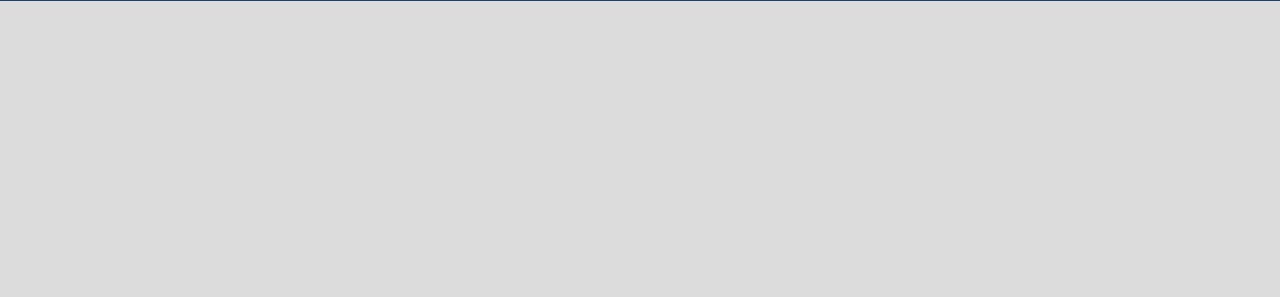
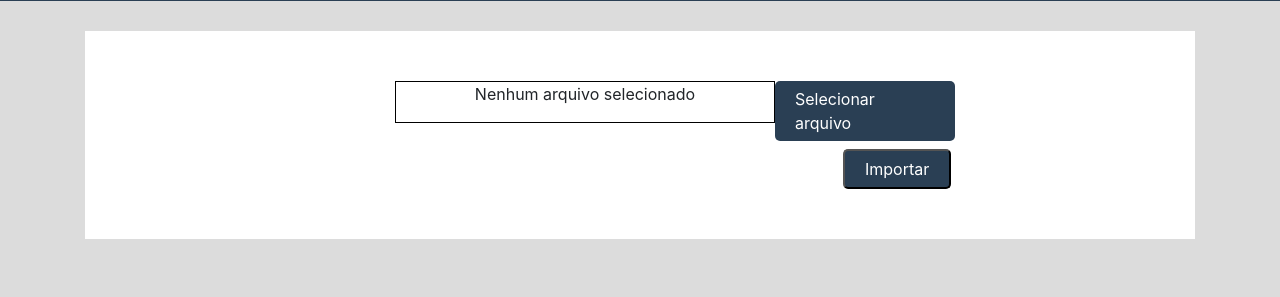
Before and after one commit to rodrigoAMF/stock-planner, a PHP site: page /importar-produtos.php in a window 1280 px wide. Shown: the part 149-446 px from the top of the page. Run offline with PHP 8.4, Linux system fonts and the light colour scheme; style sheets or scripts are compiled from the project's sources.

Commit message:
Importar produtos "finalizado"
Falta arrumar o design, mostrar o caminho do arquivo e depois arrumar a tela em branco que aparece

```diff
--- /dev/null
+++ b/css/importar-produtos.css
@@ -0,0 +1,2 @@
+body{background-color:#dcdcdc}input[type='file']{display:none}form{width:600px;margin:0 auto;padding:20px}.caminho{float:left;border:1px solid black;width:380px;justify-content:space-between;text-align:center}label{float:right;background-color:#2a3f54;border-radius:5px;color:#fff;padding:6px 20px}input[type="submit"]{background-color:#2a3f54;border-radius:5px;color:#fff;padding:6px 20px;margin:0 80%}#principal{background-color:white;margin:0 auto;padding:30px;padding-right:0px;padding-left:70px}
+/*# sourceMappingURL=importar-produtos.css.map */
--- a/importar-produtos.php
+++ b/importar-produtos.php
@@ -2,10 +2,27 @@
     require_once("funcoes.php");
     require_once(DBAPI);
 
-    incluiCabecalho("Stock Planner - Cadastro de produtos", "lista-produtos");
+    incluiCabecalho("Stock Planner - Cadastro de produtos", "importar-produtos");
 ?>
 
+<div class="container">
+  <div id="principal">
+    <form method="post" action="processa-arquivo.php" enctype="multipart/form-data">
+      <div class="caminho">
+       <p>Nenhum arquivo selecionado</p>
+     </div>
+      <div>
+        <label for='selecao-arquivo'>Selecionar arquivo</label>
+        <input type='file' id='selecao-arquivo' name="arquivo" accept=".txt">
+      </div>
 
+      <div>
+        <input type="submit" value="Importar">
+        <!-- <button>Upload</button> -->
+      </div>
+    </form>
+  </div>
+</div>
 
 <?php
     require_once(FOOTER_TEMPLATE);
--- a/inc/database.php
+++ b/inc/database.php
@@ -167,17 +167,14 @@ function cadastraProduto($nome, $identificacao, $catmat, $quantidade, $estoqueId
 	. $nome . "', '" . $descricao . "', '" . $identificacao . "', " . $catmat . ", " . $categoria . ", '" . $posicao . "', " . $estoqueIdeal . ",
 			" . $quantidade . ")";
 
+	echo $query;
 
 	$resultado = $conexao->query($query);
 
     close_database($conexao);
 
 	// query retorna false caso query falhe
-	if(!resultado){
-		return false;
-	}else{
-		return true;
-	}
+	return true;
 
 }
 
--- /dev/null
+++ b/scss/importar-produtos.scss
@@ -0,0 +1,46 @@
+body {
+	background-color: #dcdcdc;
+}
+
+input[type='file'] {
+  display: none
+}
+
+form {
+  width: 600px;
+  margin: 0 auto;
+  padding: 20px;
+}
+
+.caminho{
+  float: left;
+  border: 1px solid black;
+  width: 380px;
+  justify-content: space-between;
+  text-align: center;
+}
+
+
+label {
+  float: right;
+  background-color: #2a3f54;
+  border-radius: 5px;
+  color: #fff;
+  padding: 6px 20px;
+}
+
+input[type="submit"]{
+  background-color: #2a3f54;
+  border-radius: 5px;
+  color: #fff;
+  padding: 6px 20px;
+  margin: 0 80%;
+}
+
+#principal {
+	background-color: white;
+	margin: 0 auto;
+	padding: 30px;
+	padding-right: 0px;
+	padding-left: 70px;
+}
```
Also changed, not shown: processa-arquivo.php (added, +28 -0 lines), js/importar-produtos.js (added).
